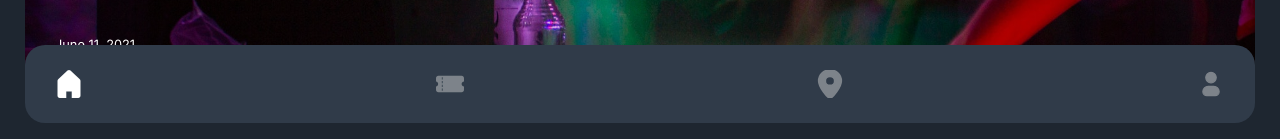
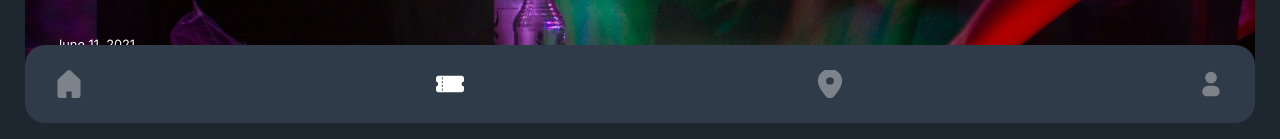
Before and after one commit to the-silicon-sorcerer/DJ-finderz, a Next.js app: page /events in a window 1280 px wide. Shown: the part 652-791 px from the top of the page. Built offline with nearby package versions, Linux system fonts and the light colour scheme; no server answers.

Commit message:
Working build

```diff
--- a/app/events/page.tsx
+++ b/app/events/page.tsx
@@ -3,8 +3,10 @@ import { API_URL } from '@app-utils/config/fetchUrl'
 import { EventResponce } from '@app-utils/types/general-types'
 import Link from 'next/link'
 import SearchBox from '@/components/search-box/search-box.compoent'
+import sampleData from '@app-utils/sample-data/data.json'
 
 import style from './page.module.css'
+import PageSetter from '@/components/page-setter/page-setter.compoent'
 
 const getEvents = async (url: string) => {
     const res = await fetch(url)
@@ -12,15 +14,16 @@ const getEvents = async (url: string) => {
 }
 
 const EventsPage = async () => {
-    const res: EventResponce = await getEvents(`${API_URL}/api/events`)
-
+    // const res: EventResponce = await getEvents(`${API_URL}/api/events`)
+    const data = sampleData
     return (
         <>
+            <PageSetter pageName='events' />
             <div className={style.header}>
                 <SearchBox />
             </div>
             <div className={style.container}>
-                {res.data.events.map((e) => {
+                {data.events.map((e) => {
                     return <EventCard data={e} />
                 })}
             </div>
--- a/app/layout.tsx
+++ b/app/layout.tsx
@@ -1,6 +1,7 @@
 import { Inter } from '@next/font/google'
 import Footer from '@/components/footer/footer.compoent'
 
+import { PageContextProvider } from '@/contexts/pageContext/page.context'
 import style from './layout.module.css'
 import './globals.css'
 
@@ -9,17 +10,21 @@ const inter = Inter()
 export default function RootLayout({
   children,
 }: {
-  children: React.ReactNode
+  children: React.ReactNode,
 }) {
+  console.log()
   return (
     <html lang="en" className={inter.className}>
       <head />
       <body>
-        <main className={style.main}>
-          {children}
-          <Footer />
-        </main>
+        <PageContextProvider>
+          <main className={style.main}>
+            {children}
+            <Footer />
+          </main>
+        </PageContextProvider>
+
       </body>
-    </html>
+    </html >
   )
 }
--- a/components/footer/footer.compoent.tsx
+++ b/components/footer/footer.compoent.tsx
@@ -9,28 +9,26 @@ import Location from '@app-svg/location.svg'
 
 import style from './footer.module.css'
 import Link from 'next/link'
-import { useState } from 'react'
+import { useContext, useEffect, useState } from 'react'
+import { PageContext } from '@/contexts/pageContext/page.context'
 
 const Footer = () => {
-    const [currentPage, setCurrent] = useState('home')
+    const { page } = useContext(PageContext)
 
-    const onClick = (value: string) => {
-        setCurrent(value)
-    }
     return (
         <div className={style.viewPortFix} >
             <footer className={`${style.container} `}>
-                <Link href='/' onClick={() => onClick('home')}>
-                    <SvgIcon className={currentPage === 'home' && 'active-element'} Src={Home} />
+                <Link href='/'>
+                    <SvgIcon className={page === 'home' && 'active-element'} Src={Home} />
                 </Link>
-                <Link href='/events' onClick={() => onClick('events')}>
-                    <SvgIcon className={currentPage === 'events' && 'active-element'} Src={Ticket} />
+                <Link href='/events'>
+                    <SvgIcon className={page === 'events' && 'active-element'} Src={Ticket} />
                 </Link>
-                <Link href='/events' onClick={() => onClick('map')}>
-                    <SvgIcon className={currentPage === 'map' && 'active-element'} Src={Location} />
+                <Link href='/events'>
+                    <SvgIcon className={page === 'map' && 'active-element'} Src={Location} />
                 </Link>
-                <Link href='/' onClick={() => onClick('profile')}>
-                    <SvgIcon className={currentPage === 'profile' && 'active-element'} Src={Profile} />
+                <Link href='/'>
+                    <SvgIcon className={page === 'profile' && 'active-element'} Src={Profile} />
                 </Link>
             </footer>
         </div>
--- /dev/null
+++ b/components/page-setter/page-setter.compoent.tsx
@@ -0,0 +1,18 @@
+'use client'
+
+import { PageContext } from "@/contexts/pageContext/page.context";
+import { useContext, useEffect } from "react";
+
+const PageSetter = ({ pageName }: { pageName: string }) => {
+    const { setPage } = useContext(PageContext)
+    useEffect(() => {
+        setPage(pageName)
+    }, [])
+
+    return (
+        <>
+        </>
+    )
+}
+
+export default PageSetter;
--- /dev/null
+++ b/contexts/pageContext/page.context.tsx
@@ -0,0 +1,17 @@
+'use client'
+
+import React, { createContext, useState } from "react";
+
+interface PageContext {
+    page: string
+    setPage: React.Dispatch<React.SetStateAction<string>>
+}
+
+export const PageContext = createContext<PageContext>({} as PageContext)
+
+export const PageContextProvider = ({ children }: { children: React.ReactNode }) => {
+    const [page, setPage] = useState('/')
+    const value = { page, setPage }
+
+    return <PageContext.Provider value={value}>{children}</PageContext.Provider>
+}
--- a/pages/api/events/[slug].tsx
+++ b/pages/api/events/[slug].tsx
@@ -1,6 +1,6 @@
 import type { NextApiRequest, NextApiResponse } from 'next'
 
-import data from './data.json'
+import data from '../../../utils/sample-data/data.json'
 import { Event } from '@/utils/types/general-types'
 
 type Data = {
--- a/pages/api/events/index.ts
+++ b/pages/api/events/index.ts
@@ -1,6 +1,6 @@
 import type { NextApiRequest, NextApiResponse } from 'next'
 
-import data from '@/utils/sample-data/data.json'
+import data from '../../../utils/sample-data/data.json'
 import { Event } from '@/utils/types/general-types'
 
 type Data = {
--- a/utils/config/fetchUrl.ts
+++ b/utils/config/fetchUrl.ts
@@ -1 +1 @@
-export const API_URL = process.env.NEXT_PUBLIC_API_URL || 'http://localhost:3000'
+export const API_URL = process.env.NEXT_PUBLIC_API_URL || 'http://127.1.1.1:3000'
--- /dev/null
+++ b/utils/helper-functions/random-number.ts
@@ -0,0 +1,3 @@
+export const randomNum = (MAX: number) => {
+    return Math.floor(Math.random() * MAX + 1)
+}
```
Also changed, not shown: app/page.tsx (+7 -4 lines), components/icon-gallery/icon-gallety.compoent.tsx (+6 -2 lines).
